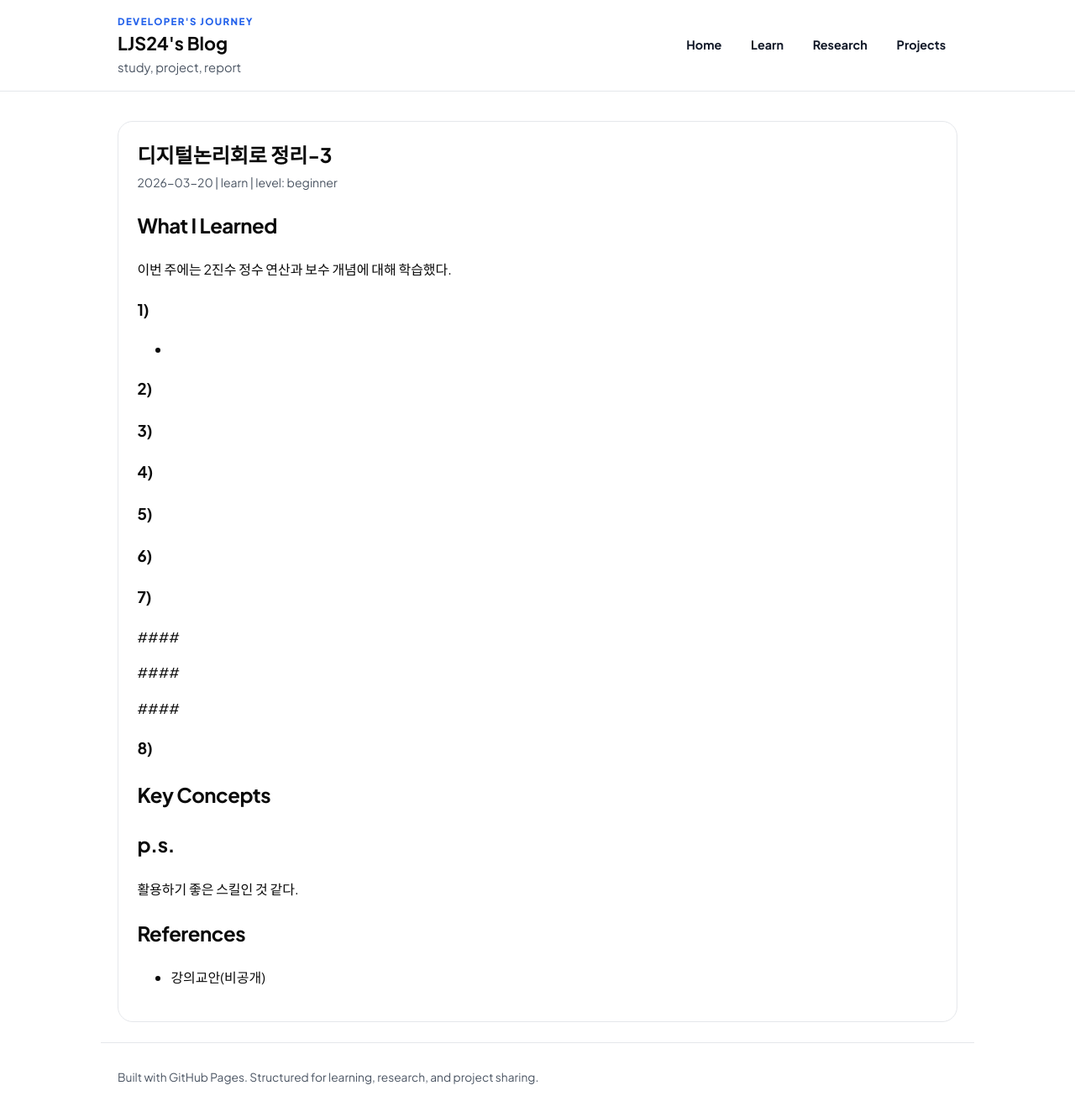
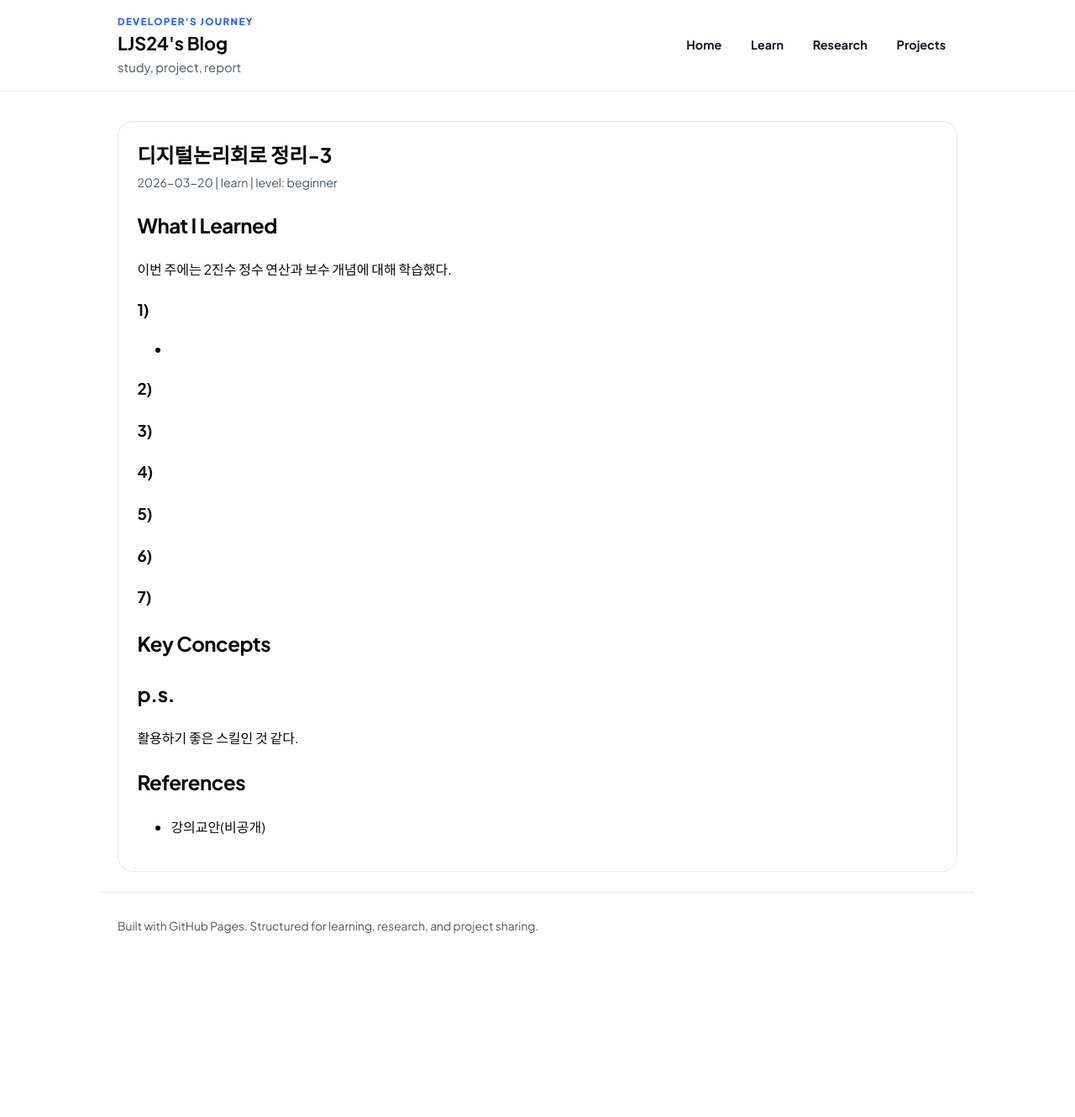
Before and after one commit to LJS24/LJS24.github.io, a Jekyll site: the page built from _posts/learn/2026-03-20-learning-note-디지털논리회로.md, in a window 1280 px wide and 1340 px high. Shown: the top 1330 px of the window at 84% size. Built offline with Jekyll 4.4.1, drawn with Linux system fonts in a browser that asks for light colours.

Commit message:
content update-learning note

```diff
--- a/_posts/learn/2026-03-20-learning-note-디지털논리회로.md
+++ b/_posts/learn/2026-03-20-learning-note-디지털논리회로.md
@@ -31,18 +31,6 @@ summary: "주간 학습내용 정리"
 
 ### 7)
 
-####
-
-
-####
-
-
-####
-
-
-
-### 8)
-
 
 ## Key Concepts
 
```
